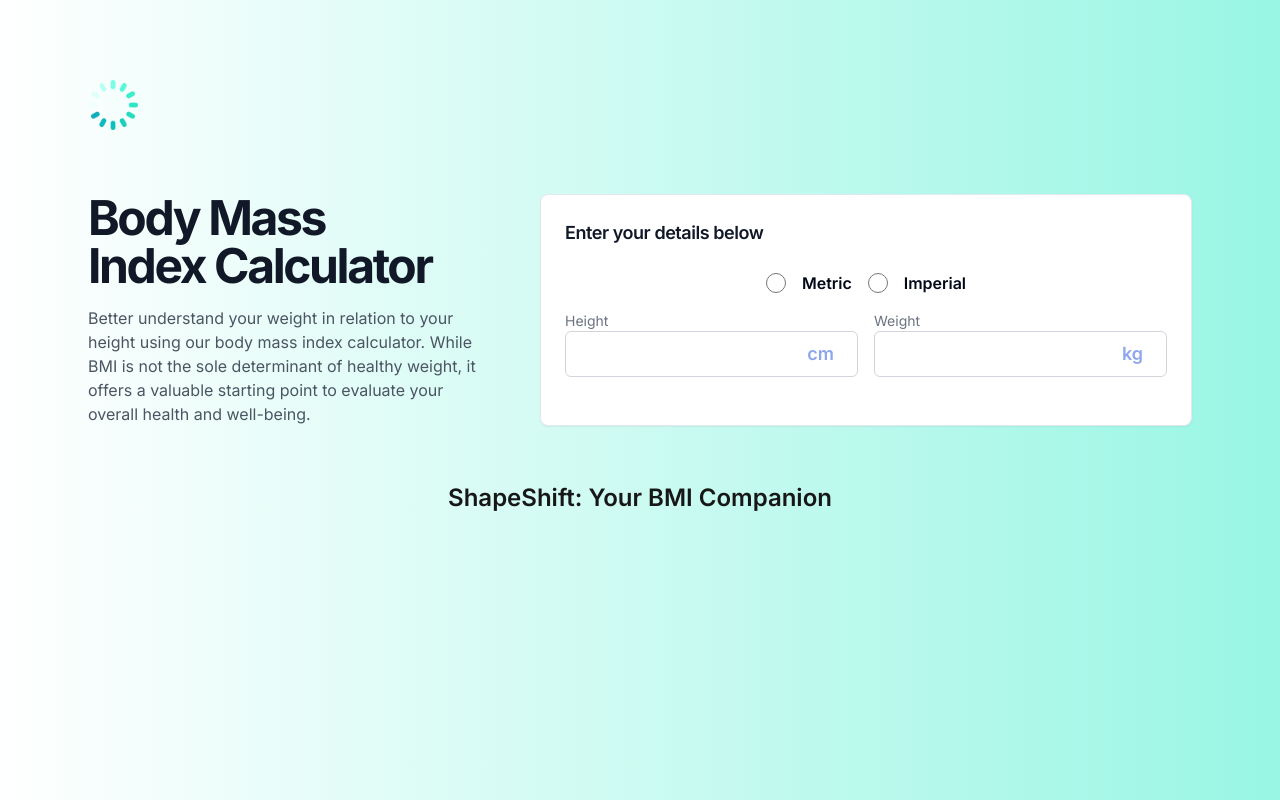
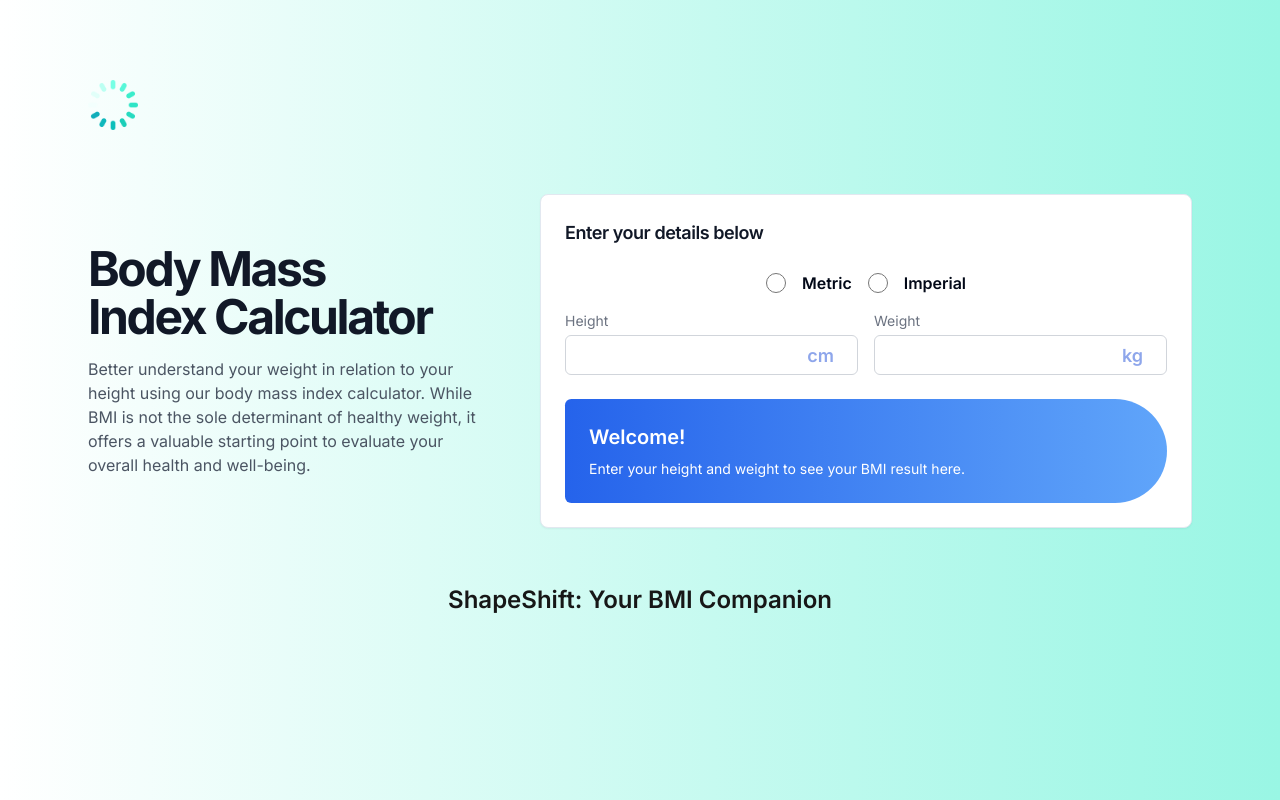
Before and after one commit to johncanero/shape-shift, a Next.js app: page / in a window 1280 px wide. Built offline with nearby package versions, Linux system fonts and the light colour scheme.

Commit message:
Welcome - Enter your Height and Weight Banner

```diff
--- a/components/Header.tsx
+++ b/components/Header.tsx
@@ -5,6 +5,8 @@ import { Card, CardContent, CardHeader, CardTitle } from '@/components/ui/card'
 import { Input } from "@/components/ui/input"
 
 const Header = () => {
+    const [bmi, setBMI] = React.useState<number | undefined>(undefined)
+
     return (
         <div>
             <div className='flex flex-col py-2 mb-10 md:flex-row md:items-center'>
@@ -31,7 +33,7 @@ const Header = () => {
                     <CardContent>
                         <form
                             className='mb-6 space-y-4 '
-                            onSubmit={() => {}}
+                            onSubmit={() => { }}
                         >
                             {/* Metric & Label */}
                             <div className='flex flex-row gap-4 justify-self-center'>
@@ -45,7 +47,7 @@ const Header = () => {
                                         id='metric'
                                         value='metric'
                                         // checked={value === 'metric'}
-                                        onChange={() => {}}
+                                        onChange={() => { }}
                                     />
                                     Metric
                                 </label>
@@ -73,14 +75,16 @@ const Header = () => {
                                     className='flex flex-col w-full text-sm text-gray-500'
                                 >
                                     Height
-                                    <input
+                                    <Input
+                                        type='number'
                                         placeholder='cm'
-                                        type='number'
                                         className='px-4 py-2 text-lg font-semibold text-gray-900 border border-gray-300 rounded-md placeholder:text-right placeholder:text-blue-700/50 placeholder:font-semibold placeholder:-mr-2'
                                         id='height'
                                         // value={measures.height !== undefined ? measures.height : ''}
                                         onChange={() => { }}
                                     />
+
+
                                 </label>
 
                                 <label
@@ -88,25 +92,65 @@ const Header = () => {
                                     className='flex flex-col w-full text-sm text-gray-500'
                                 >
                                     Weight
-                                    <input
+                                    <Input
                                         placeholder='kg'
                                         type='number'
-                                        id='weight'
+                                        className='px-4 py-2 text-lg font-semibold text-gray-900 border border-gray-300 rounded-md placeholder:text-right placeholder:text-blue-700/50 placeholder:font-semibold placeholder:-mr-2'
+                                        id='height'
                                         name='weight'
-                                        className='px-4 py-2 text-lg font-semibold text-gray-900 border border-gray-300 rounded-md placeholder:text-right placeholder:text-blue-700/50 placeholder:font-semibold placeholder:-mr-2'
                                         // value={measures.weight !== undefined ? measures.weight : ''}
                                         onChange={() => { }}
                                     />
                                 </label>
                             </div>
+                        </form>
 
-
-                        </form>
+                        {/* Welcome - Enter your Height and Weight */}
+                        <div className='p-6 text-white bg-gradient-to-r from-blue-600 to-blue-400 md:rounded-r-[100px] rounded-r-xl rounded-l-xl'>
+                            {!bmi ? (
+                                <>
+                                    <span className='flex mb-2 text-xl font-semibold'>
+                                        Welcome!
+                                    </span>
+                                    <p className='text-sm'>
+                                        Enter your height and weight to see your BMI result here.
+                                    </p>
+                                </>
+                            ) : (
+                                <div className='flex items-center gap-4'>
+                                    <div>
+                                        <span>Your BMI is... </span>
+                                        <span className='text-xl font-semibold'>
+                                            {bmi.toFixed(1)}
+                                        </span>
+                                    </div>
+                                    <div>
+                                        <p className='text-sm overflow-clip'>
+                                            Your BMI suggests you&apos;re{' '}
+                                            <span>
+                                                {bmi < 18.5
+                                                    ? 'underweight'
+                                                    : bmi < 24.9
+                                                        ? 'normal weight'
+                                                        : bmi < 29.9
+                                                            ? 'overweight'
+                                                            : 'obese'}
+                                            </span>
+                                            . Your ideal weight is between{' '}
+                                            {/* {calculateIdealWeightRange(measures.height).join(
+                                                'kg and '
+                                            )} */}
+                                            kg
+                                        </p>
+                                    </div>
+                                </div>
+                            )}
+                        </div>
                     </CardContent>
                 </Card>
             </div>
         </div>
-     );
+    );
 }
 
 export default Header;
--- a/components/ui/input.tsx
+++ b/components/ui/input.tsx
@@ -11,7 +11,7 @@ const Input = React.forwardRef<HTMLInputElement, InputProps>(
       <input
         type={type}
         className={cn(
-          "flex h-10 w-full rounded-md border border-input bg-background px-3 py-2 text-sm ring-offset-background file:border-0 file:bg-transparent file:text-sm file:font-medium placeholder:text-muted-foreground focus-visible:outline-none focus-visible:ring-2 focus-visible:ring-ring focus-visible:ring-offset-2 disabled:cursor-not-allowed disabled:opacity-50",
+          "flex h-10 w-full rounded-md border border-input bg-background px-3 py-2 mt-1 text-sm ring-offset-background file:border-0 file:bg-transparent file:text-sm file:font-medium placeholder:text-muted-foreground focus-visible:outline-none focus-visible:ring-2 focus-visible:ring-ring focus-visible:ring-offset-2 disabled:cursor-not-allowed disabled:opacity-50",
           className
         )}
         ref={ref}
```
